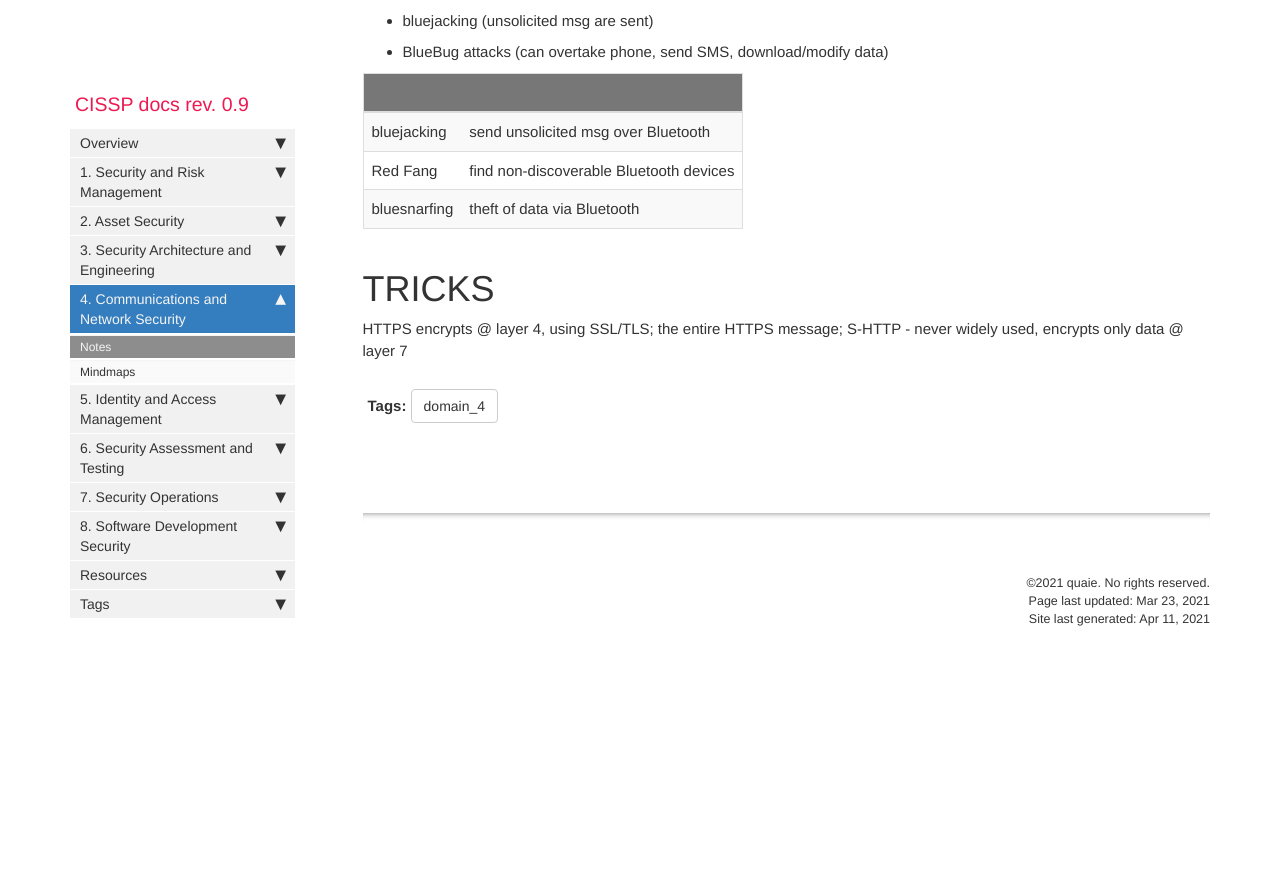
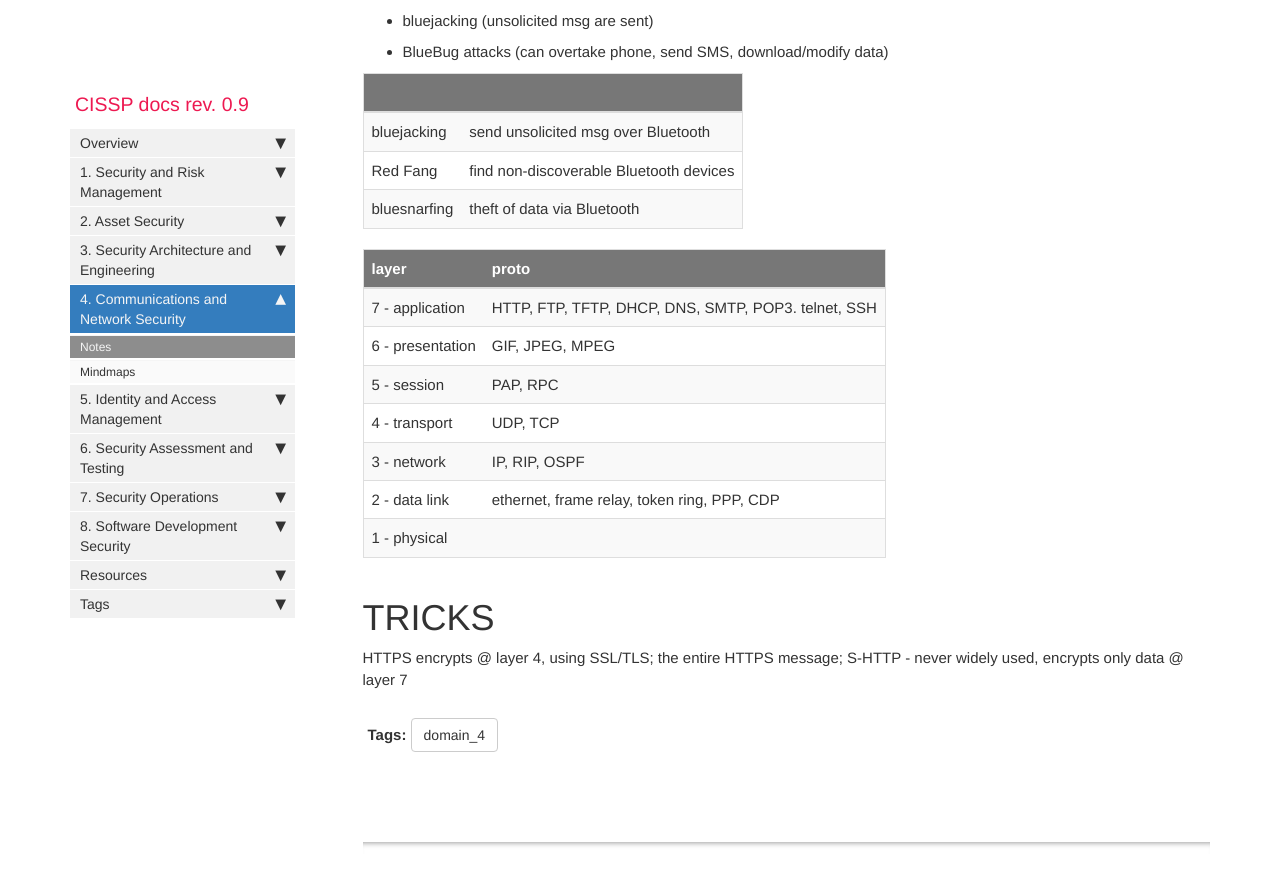
Before and after one commit to quaie/cissp, a Jekyll site: the page built from pages/mydoc/4_notes.md, in a window 1280 px wide and 900 px high, scrolled down 1898 px. Shown: the top 885 px of the window. Built offline with Jekyll 4.4.1, drawn with Linux system fonts in a browser that asks for light colours; comment, search, counter and statistics services are not loaded; before the commit the page ends 2576 px from its top, so only the background shows below that.

Commit message:
Update 4_notes.md

```diff
--- a/pages/mydoc/4_notes.md
+++ b/pages/mydoc/4_notes.md
@@ -104,6 +104,17 @@ operates in 2.4 GHz, uses FHSS and AFH (Adaptive Freq Hopping) - switches conges
 |Red Fang|find non-discoverable Bluetooth devices|
 |bluesnarfing|theft of data via Bluetooth|
 
+|layer|proto|
+|-|-|
+|7 - application|HTTP, FTP, TFTP, DHCP, DNS, SMTP, POP3. telnet, SSH|
+|6 - presentation|GIF, JPEG, MPEG|
+|5 - session|PAP, RPC|
+|4 - transport|UDP, TCP|
+|3 - network|IP, RIP, OSPF|
+|2 - data link|ethernet, frame relay, token ring, PPP, CDP|
+|1 - physical||
+
+
 # TRICKS
 
 HTTPS encrypts @ layer 4, using SSL/TLS; the entire HTTPS message; S-HTTP - never widely used, encrypts only data @ layer 7
```
